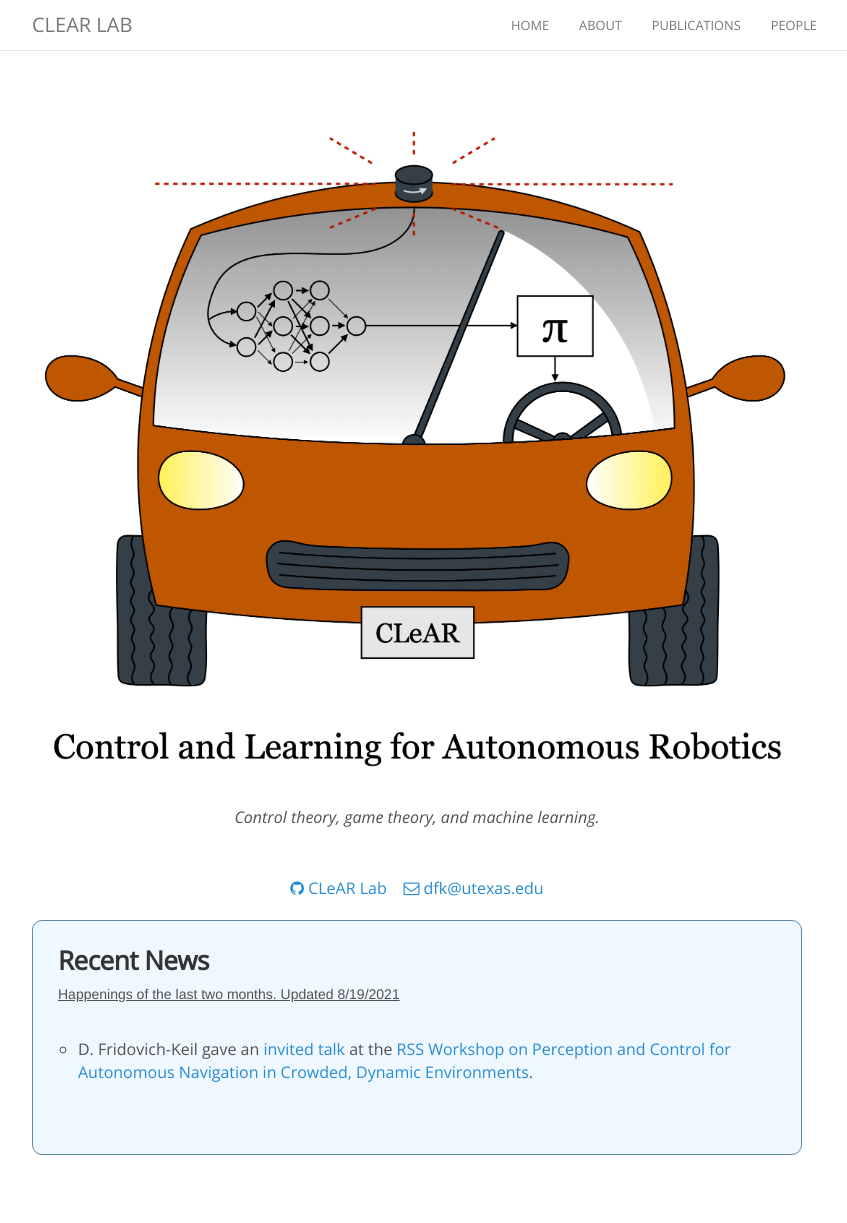
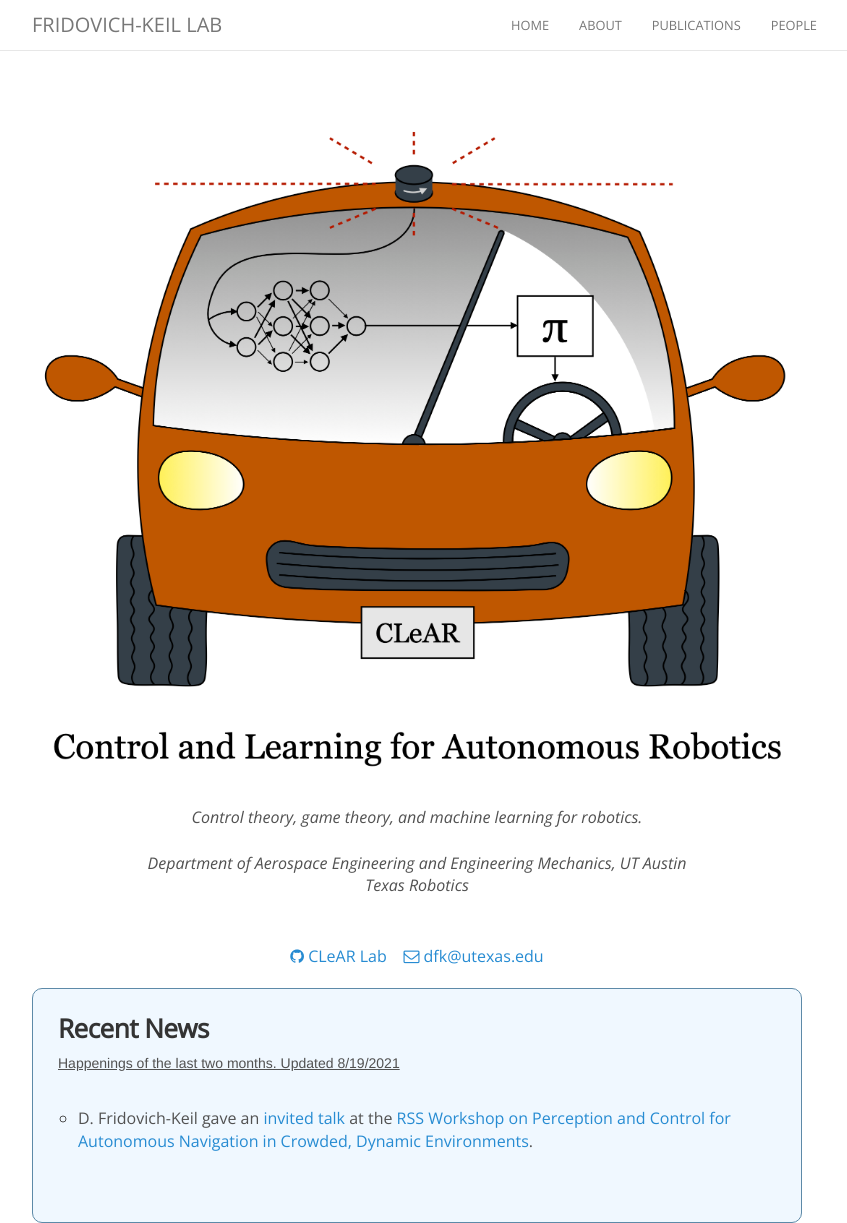
Before and after one commit to KordingLab/KordingLab.github.io, a Jekyll site: the page built from index.html, in a window 1280 px wide and 1223 px high. Shown: the whole window, without its empty margins (223-1070 px from the left). Built offline with Jekyll 4.4.1, drawn with Linux system fonts in a browser that asks for light colours; nearby versions of some CDN libraries; comment, search, counter and statistics services are not loaded.

Commit message:
minor changes

```diff
--- a/_config.yml
+++ b/_config.yml
@@ -1,6 +1,6 @@
 # Basic
-name:               "CLeAR Lab"
-title:              "CLeAR Lab at UT Austin"
+name:               "Fridovich-Keil Lab"
+title:              "Fridovich-Keil Lab at UT Austin"
 description:        "This is the official website of the Control and Learning for Autonomous Robotics Lab at UT Austin."
 
 
--- a/index.html
+++ b/index.html
@@ -8,7 +8,9 @@ layout: default
       <img class='img-responsive center-block' src="/images/logo/lab_logo_large.png" width="100%" height="100%" />
 
       <p>
-      <i>Control theory, game theory, and machine learning.</i>
+          <i>Control theory, game theory, and machine learning for robotics.</i><br><br>
+          <i>Department of Aerospace Engineering and Engineering Mechanics, UT Austin</i><br>
+          <i>Texas Robotics</i>
 
         <span style="display: block; margin-bottom: 3em"></span>
 
```
Also changed, not shown: about.md (+2 -2 lines), 1 other file.
